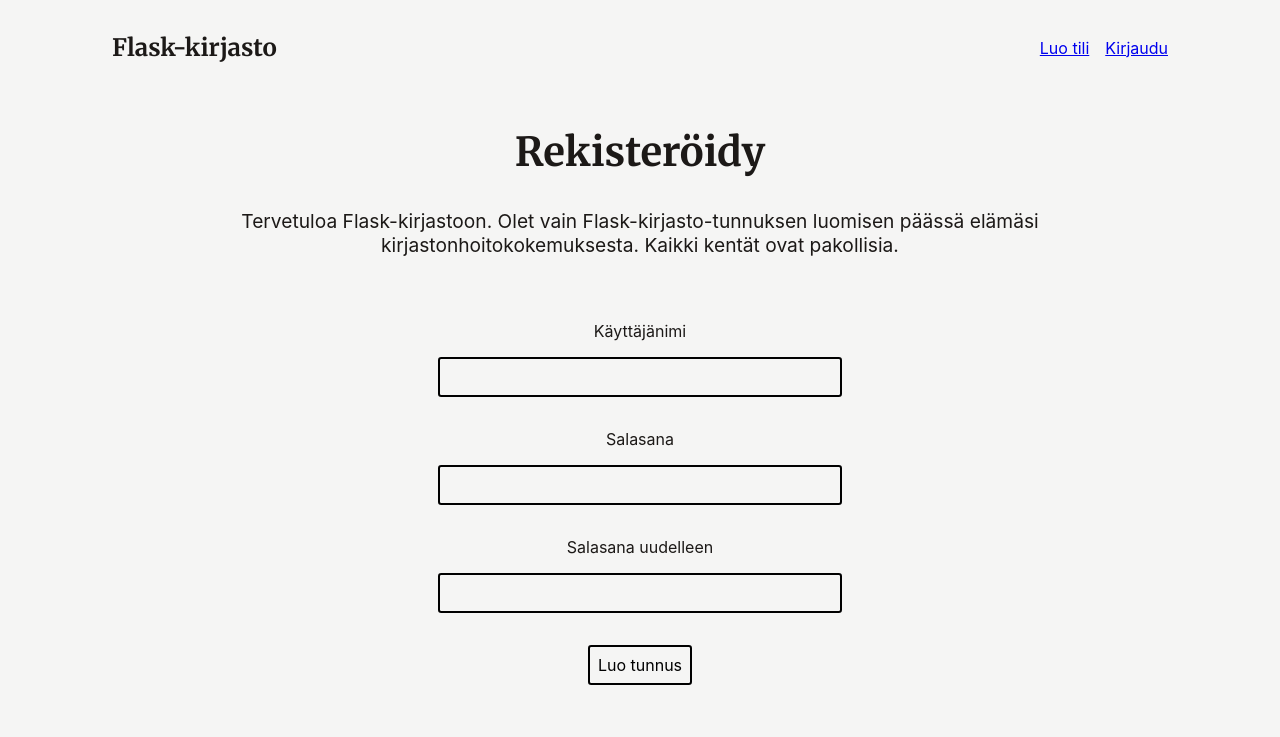
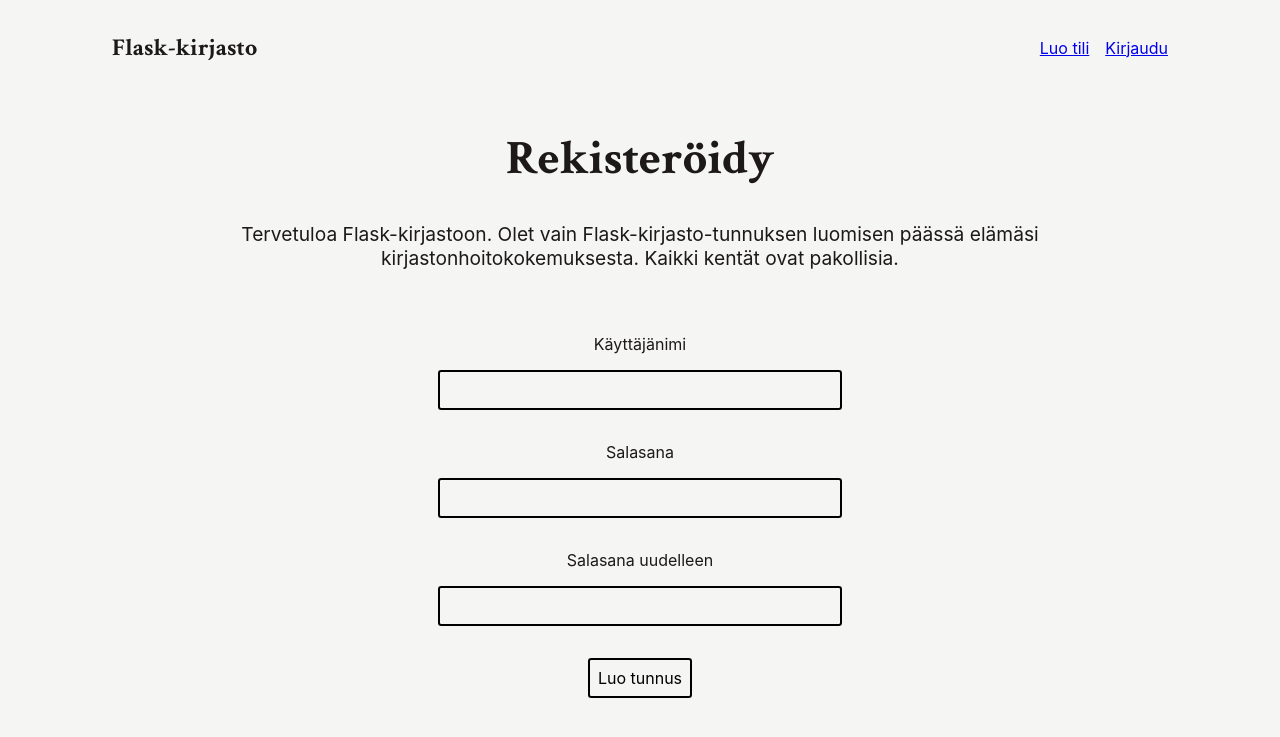
Before and after one commit to anttikivi/flask-library, a Flask app: page /luo-tili/ in a window 1280 px wide. Shown: the top 737 px of the page. Run offline with Flask 3, Linux system fonts and the light colour scheme; some web fonts are replaced.

Commit message:
feat: change the serif font and change the page title font size

```diff
--- a/static/main.css
+++ b/static/main.css
@@ -5,7 +5,7 @@
   --color-purple-700: #a21caf;
   --font-sans: Inter, ui-sans-serif, system-ui, sans-serif, "Apple Color Emoji",
     "Segoe UI Emoji", "Segoe UI Symbol", "Noto Color Emoji";
-  --font-serif: "Merriweather", ui-serif, Georgia, Cambria, "Times New Roman",
+  --font-serif: "Crimson Text", ui-serif, Georgia, Cambria, "Times New Roman",
     Times, serif;
 }
 
@@ -175,13 +175,14 @@ input {
 
 .page-title {
   text-align: center;
-  font-size: 1.8rem;
+  font-size: 2.3rem;
+  font-weight: bold;
   margin: 2rem auto;
 }
 
 @media (min-width: 768px) {
   .page-title {
-    font-size: 2.5rem;
+    font-size: 3rem;
   }
 }
 
--- a/templates/layout.html
+++ b/templates/layout.html
@@ -18,7 +18,7 @@
     <link rel="preconnect" href="https://fonts.googleapis.com" />
     <link rel="preconnect" href="https://fonts.gstatic.com" crossorigin />
     <link
-      href="https://fonts.googleapis.com/css2?family=Libre+Baskerville&family=Merriweather:wght@400;700&display=swap"
+      href="https://fonts.googleapis.com/css2?family=Crimson+Text:ital,wght@0,400;0,600;0,700;1,400;1,600;1,700&display=swap"
       rel="stylesheet"
     />
   </head>
```
